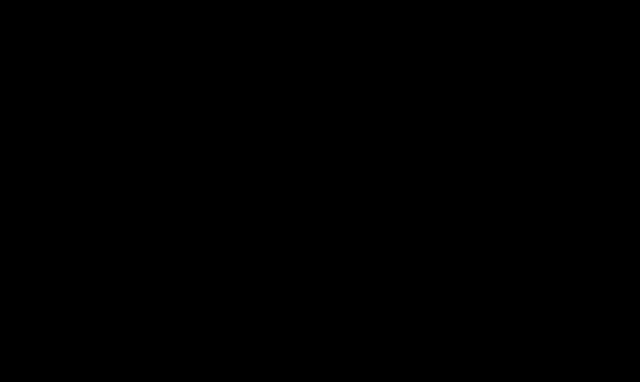
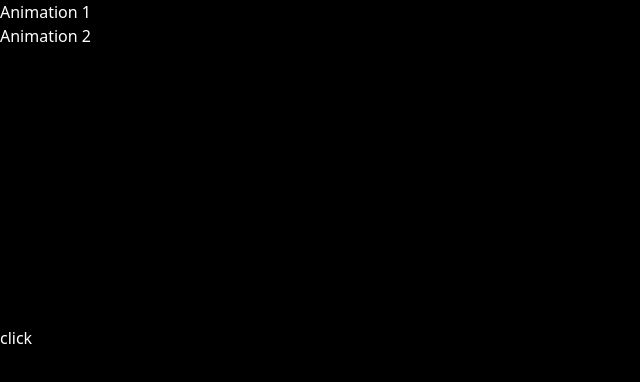
Before and after one commit to Moheed-Dar/Framer-Motion, a React (Vite) app in the folder Project-app/: page / in a window 1280 px wide. Shown: the top 382 px of the page, without its empty margins (0-640 px from the left). Built offline with nearby package versions, Linux system fonts and the light colour scheme.

Commit message:
Animation 2

```diff
--- a/Project-app/src/App.css
+++ b/Project-app/src/App.css
@@ -1,3 +1,4 @@
 body{
     background-color: black;
+    color:white;
 }
--- a/Project-app/src/App.jsx
+++ b/Project-app/src/App.jsx
@@ -1,13 +1,13 @@
 import React from 'react';
 import Provider from './components/Provider';
 import './App.css';
-
+import Enter from './components/Enter';
 function App() {
   return (
-    <div  className='App text-center ' >
-      <Provider/>
+    <div className='App text-center ' >
+      <Provider />
+      <Enter />
     </div>
   )
 }
-
 export default App
--- /dev/null
+++ b/Project-app/src/components/Enter.jsx
@@ -0,0 +1,30 @@
+import React, { useState, useEffect } from 'react';
+import { motion, AnimatePresence } from "motion/react";
+function Enter() {
+    const [remove, setRemove] = useState(false);
+    useEffect(() => {
+        setTimeout(() => setRemove(true), 7000);
+    });
+    return (
+        <div>
+            <h2 className="text-3xl mb-4 mt-1" >Animation 2</h2>
+            <div className="bg-white w-10 h-10  mx-auto mt-7 rounded-full">
+               <AnimatePresence>
+               {remove === false && (
+                    <motion.div
+                        initial={{ opacity: 0, y: 0 }}
+                        animate={{ opacity: 9, y: 26 }}
+                        transition={{
+                            duration: 2,
+                        }}
+                        exit={{ opacity: 0, y: 400 }}
+                        className="bg-green-600 h-20 w-20  rounded-full ">
+                        <button className='pt-5 text-2xl'>click</button>
+                    </motion.div>
+                )}
+               </AnimatePresence>
+            </div>
+        </div>
+    )
+}
+export default Enter
--- a/Project-app/src/components/Provider.jsx
+++ b/Project-app/src/components/Provider.jsx
@@ -1,20 +1,18 @@
-import React from 'react';
 import { motion } from "motion/react";
-
 function Provider() {
   return (
-    <div className="mt-1  pe-4 ps-4">
+    <div className="mt-1 mb-3  pe-4 ps-4">
+      <h1 className='text-3xl '>Animation  1</h1>
       <div className="w-full  h-2 rounded bg-white ">
         <motion.div animate={{
           width: "100%",
         }}
           transition={{
-            duration: 10,
+            duration: 4,
           }}
           className="w-1/12  h-full rounded bg-blue-500 "></motion.div>
       </div>
     </div>
   )
 }
-
 export default Provider;
```
